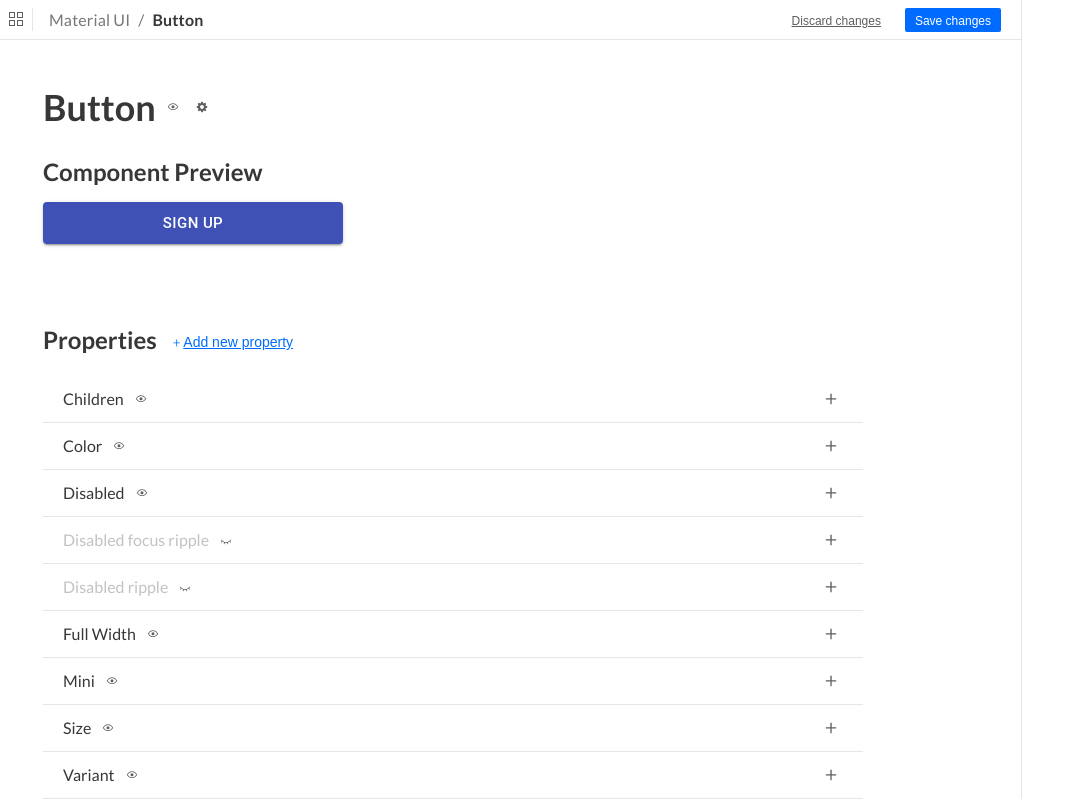
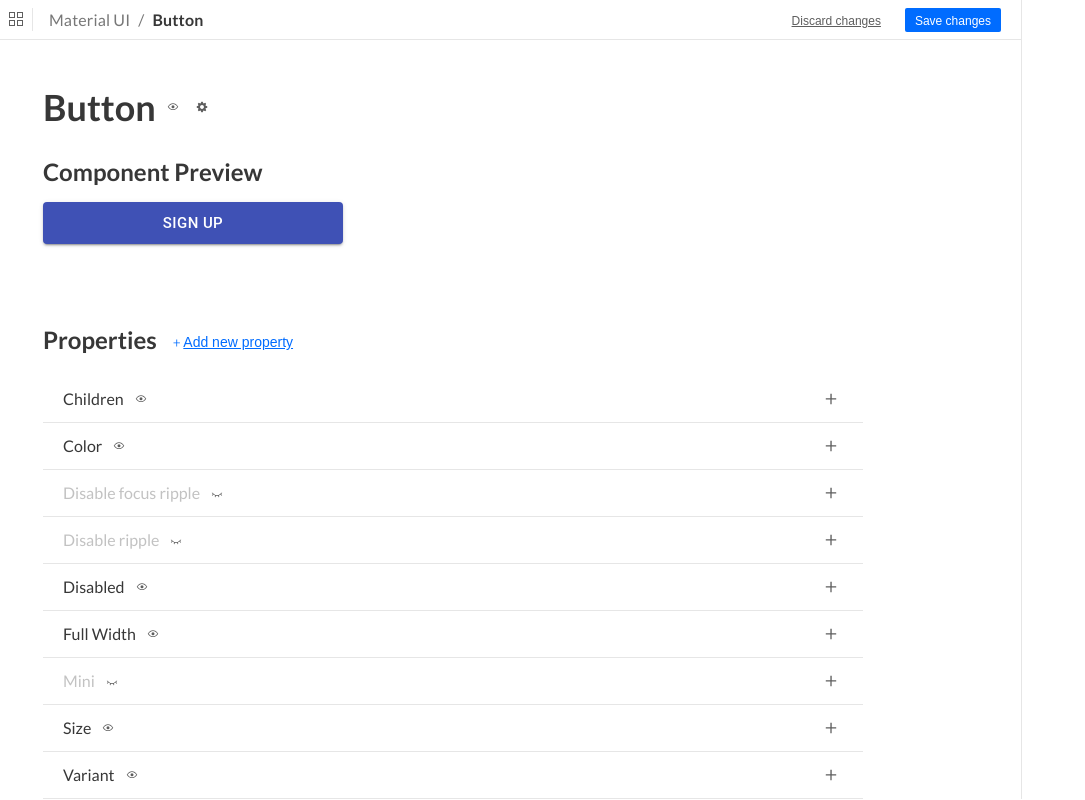
Before and after one commit to Maurikzio/mau-component-creator, a React (Create React App) app: page / in a window 1280 px wide. Shown: the whole page, without its empty margins (0-1085 px from the left). Built offline with nearby package versions, Linux system fonts and the light colour scheme.

Commit message:
Updated remove property

```diff
--- a/src/components/Preview/index.jsx
+++ b/src/components/Preview/index.jsx
@@ -32,13 +32,7 @@ const Preview = (props) => {
     <div css={previewStyles}>
       <p>Component Preview</p>
       <Button
-        variant={propertiesToPass?.["variant"] || "primary"}
-        size={propertiesToPass?.["size"] || "small"}
-        fullWidth={propertiesToPass?.["fullWidth"]}
-        color={propertiesToPass?.["color"] || "primary"}
-        disableFocusRipple={propertiesToPass?.["disabledFocusRipple"]}
-        disableRipple={propertiesToPass?.["disabledRipple"]}
-        disabled={propertiesToPass?.["disabled"]}
+        {...propertiesToPass}
       >Sign up</Button>
     </div>
   )
--- a/src/components/Properties/Left.jsx
+++ b/src/components/Properties/Left.jsx
@@ -18,7 +18,7 @@ const leftStyles = css`
 `;
 
 const Left = (props) => {
-  const { open, name, visible, updatePropertyField, id } = props;
+  const { open, name, visible, updatePropertyField, id, onRemoveProperty } = props;
 
   const handleOnClickVisibility = () => {
     updatePropertyField({ id, field: "visible", newValue: !visible});
@@ -36,7 +36,7 @@ const Left = (props) => {
         onClick={handleOnClickVisibility}
         tooltipText={`${visible ? "Hide" : "Show"} property`}
       />
-      {open && <TrashIcon tooltipText="Delete property"/>}
+      {open && <TrashIcon tooltipText="Delete property" onClick={() => onRemoveProperty(id)}/>}
     </div>
   )
 };
--- a/src/components/Properties/Property.jsx
+++ b/src/components/Properties/Property.jsx
@@ -21,7 +21,7 @@ const propertyStyles = ({ colors }) => css`
 const Property = (props) => {
   const [open, setOpen] = useState(false);
 
-  const {data, updatePropertyField} = props;
+  const {data, updatePropertyField, onRemoveProperty} = props;
   const [propertyId, details] = data;
 
   const toggleProperty = () => {
@@ -40,6 +40,7 @@ const Property = (props) => {
         visible={details.visible}
         updatePropertyField={updatePropertyField}
         id={propertyId}
+        onRemoveProperty={onRemoveProperty}
       />
       <Details
         open={open}
--- a/src/components/Properties/index.jsx
+++ b/src/components/Properties/index.jsx
@@ -40,7 +40,7 @@ const propertiesStyles = ({ colors }) => css`
 `;
 
 const Properties = (props) => {
-  const { properties, updatePropertyField, onAddNewProperty} = props;
+  const { properties, updatePropertyField, onAddNewProperty, onRemoveProperty} = props;
   const [openNewProperty, setOpenNewProperty] = useState(false);
 
   const sortedPropertiesByName = Object.entries(properties).sort((a, b) => a[1].propertyName > b[1].propertyName ? 1 : -1);
@@ -65,7 +65,12 @@ const Properties = (props) => {
         )}
       </div>
       {sortedPropertiesByName.map((property) => (
-        <Property key={property[0]} data={property} updatePropertyField={updatePropertyField}/>
+        <Property
+          key={property[0]}
+          data={property}
+          updatePropertyField={updatePropertyField}
+          onRemoveProperty={onRemoveProperty}
+        />
       ))}
     </div>
   )
--- a/src/properties.js
+++ b/src/properties.js
@@ -27,7 +27,7 @@ export default {
     visible: true,
     },
   "4" : {
-    propertyName: "Disabled focus ripple",
+    propertyName: "Disable focus ripple",
     displayName: "",
     description: "",
     type: "boolean",
@@ -35,7 +35,7 @@ export default {
     visible: false,
   },
   "5" : {
-    propertyName: "Disabled ripple",
+    propertyName: "Disable ripple",
     displayName: "",
     description: "",
     type: "boolean",
@@ -56,7 +56,7 @@ export default {
     description: "",
     type: "boolean",
     defaultValue: false,
-    visible: true,
+    visible: false,
   },
   "8" : {
     propertyName: "Size",
```
